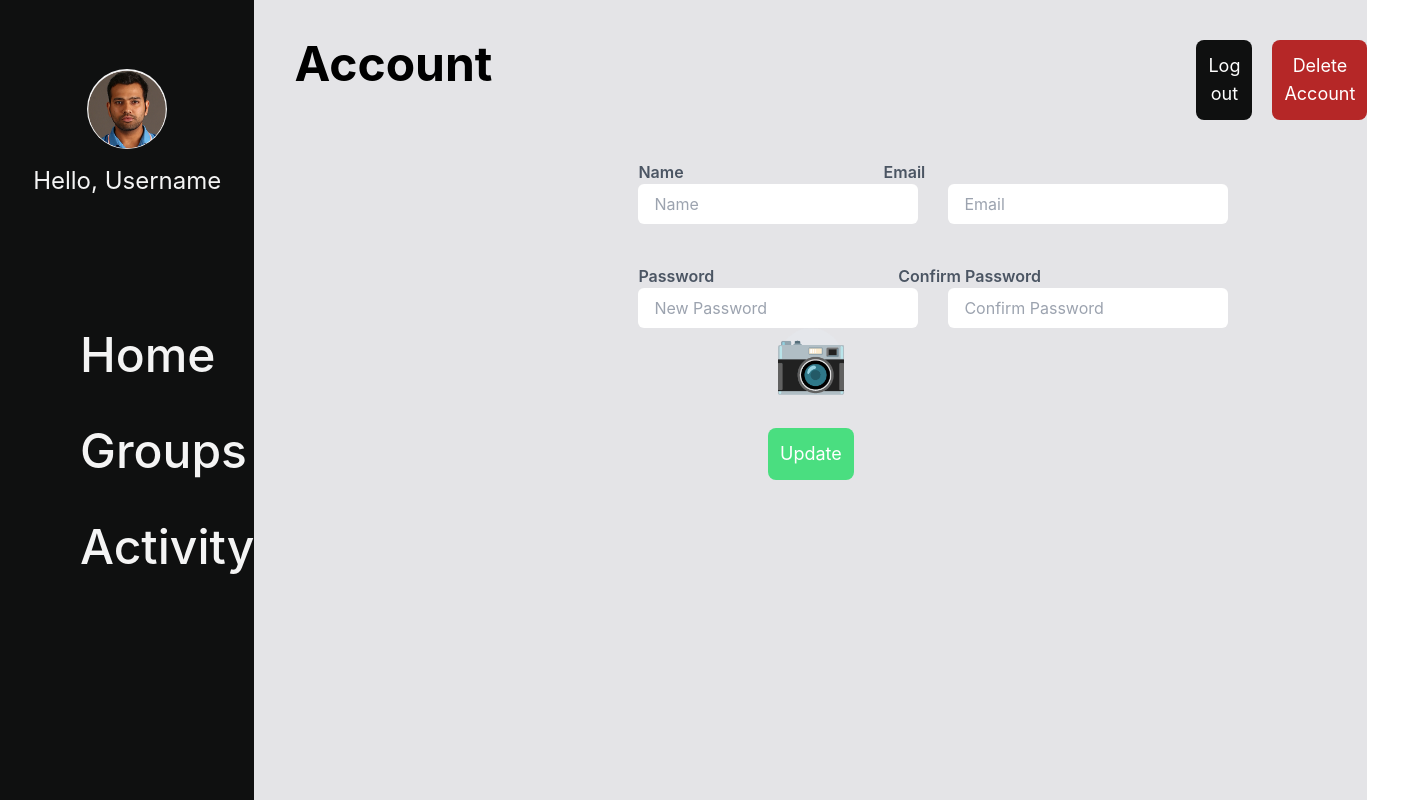
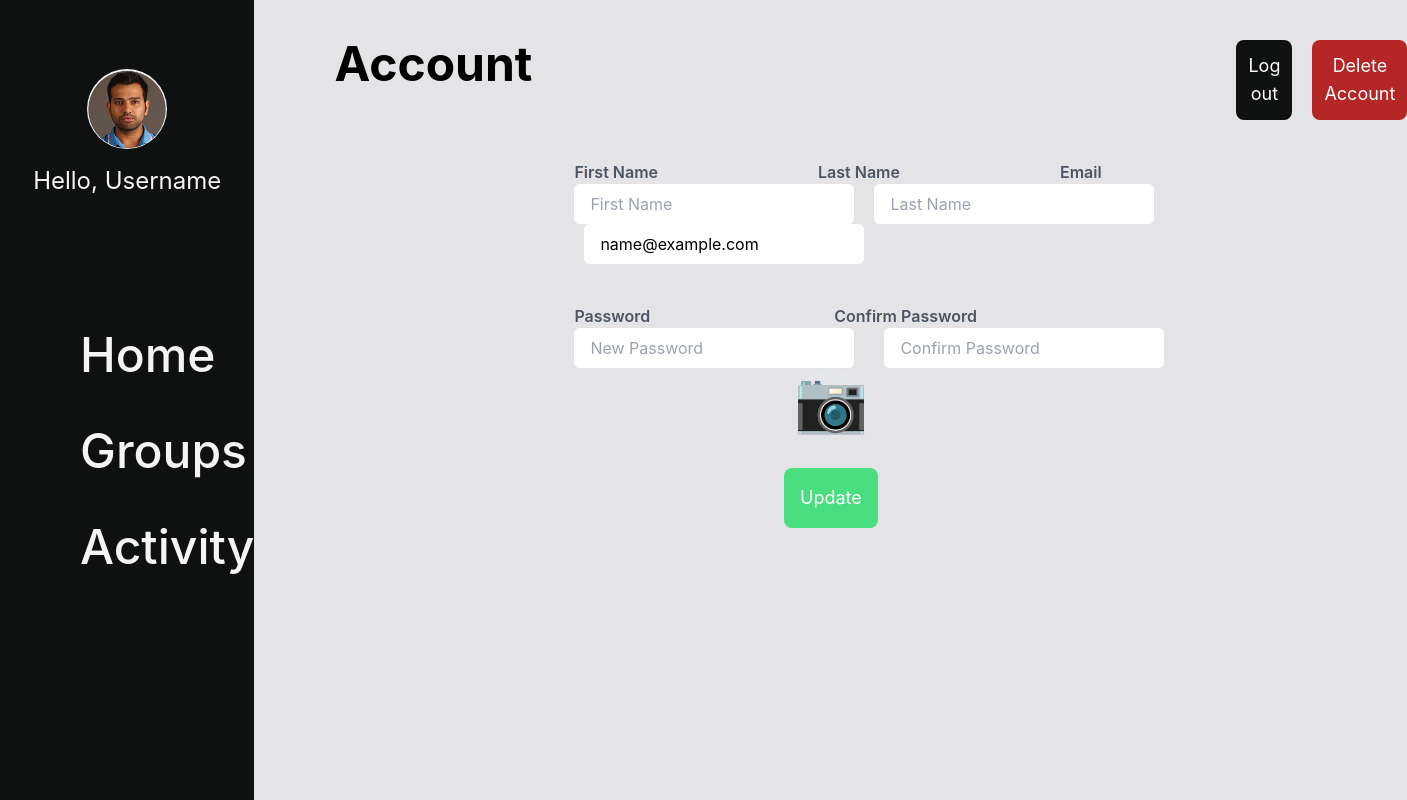
Before and after one commit to Ajaykumarunt/Best_Team_Ever, a React (Create React App) app in the folder ai_split/: page /account in a window 1280 px wide. Shown: the whole page, 1407 px wide, since content can reach past the window. Built offline with nearby package versions, Linux system fonts and the light colour scheme; no server answers; sample sign-in values are in the browser's storage.

Commit message:
Code changes for Bug Fixes And Code refactoring.

```diff
--- a/ai_split/src/components/AccountPage.js
+++ b/ai_split/src/components/AccountPage.js
@@ -1,29 +1,15 @@
-//import React from "react";
+import React, { useContext, useState } from "react";
+import { AuthContext } from "../contexts/AuthContext";
 import SideNavigation from "./SideNavigation";
-import React, { useState } from "react";
 
 const ActivityPage = () => {
-  const [name, setName] = useState("");
-  const [email, setEmail] = useState("");
+  const { currentUser } = useContext(AuthContext);
+  const [FirstName, setFirstName] = useState(currentUser.first_name);
+  const [LastName, setLastName] = useState(currentUser.last_name);
+  const [email, setEmail] = useState(currentUser.email);
   const [newPassword, setNewPassword] = useState("");
   const [confirmPassword, setConfirmPassword] = useState("");
   const [profileImage, setProfileImage] = useState(null);
-
-  const handleNameChange = (e) => {
-    setName(e.target.value);
-  };
-
-  const handleEmailChange = (e) => {
-    setEmail(e.target.value);
-  };
-
-  const handleNewPasswordChange = (e) => {
-    setNewPassword(e.target.value);
-  };
-
-  const handleConfirmPasswordChange = (e) => {
-    setConfirmPassword(e.target.value);
-  };
 
   const handleImageUpload = (e) => {
     // Handle image upload logic here
@@ -36,10 +22,8 @@ const ActivityPage = () => {
     if (!email.match(emailFormat)) {
       alert("Email is not in a valid format.");
     } else if (newPassword.length < 8) {
-      // Password is too short
       alert("Password should be at least 8 characters long.");
     } else if (newPassword !== confirmPassword) {
-      // Password and Confirm Password do not match
       alert("Password and Confirm Password do not match.");
     } else {
       // Valid email format, password, and matching confirm password, proceed with update
@@ -57,65 +41,75 @@ const ActivityPage = () => {
 
   return (
     <div className="flex">
-      <div className="w-1/4">
+      <div className="w-90">
+        {/* SideNavigation Component */}
         <SideNavigation />
       </div>
       <div className="main-content bg-zinc-200 w-full">
-        <div className="flex justify-normal w-full mt-10">
-          <h1 className="flex justify-between text-5xl font-bold ml-10 mr-96">
+        <div className="flex flex-col lg:flex-row justify-between w-2/3 mt-10">
+          <h1 className="text-5xl font-bold ml-2 lg:ml-20 mr-2 lg:mr-96">
             Account
           </h1>
-          <div>
-            <div className="flex justify-center ml-80">
+          <div className="lg:flex justify-center ml-2 lg:ml-80">
             <button
-                className="bg-bg-black text-white p-3 text-lg rounded-lg hover:bg-stone-600 mr-5"
+              className="bg-bg-black text-white p-3 text-lg rounded-lg hover:bg-stone-600 mr-6 lg:mr-5"
               type="button"
-                color="Black"
             >
               Log out
             </button>
             <button
               className="bg-red text-white p-3 rounded-lg text-lg hover:bg-rose-600"
               type="button"
-                color="red"
             >
               Delete Account
             </button>
           </div>
         </div>
-        </div>
         <div className="form flex-auto">
-          <div className="form-row justify-items-stretch ml-96">
+          <div className="form-row justify-items-stretch ml-2 lg:ml-80">
             <div className="mt-10">
               <label
-                htmlFor="name"
-                className="mr-2 text-gray-600 font-semibold"
+                htmlFor="First Name"
+                className="text-gray-600 font-semibold"
               >
-                Name
+                First Name
+              </label>
+              <label
+                htmlFor="Last Name"
+                className="ml-2 lg:ml-40 text-gray-600 font-semibold"
+              >
+                Last Name
               </label>
               <label
                 htmlFor="email"
-                className="ml-48 text-gray-600 font-semibold"
+                className="ml-2 lg:ml-40 text-gray-600 font-semibold"
               >
                 Email
               </label>
             </div>
             <input
               type="text"
-              value={name}
-              onChange={handleNameChange}
-              placeholder="Name"
+              value={FirstName}
+              onChange={(e) => setFirstName(e.target.value)}
+              placeholder="First Name"
+              className="mr-5 rounded-md py-2 px-4 bg-white hover:bg-gray-300 focus:outline-black transition duration-300"
+            />
+            <input
+              type="text"
+              value={LastName}
+              onChange={(e) => setLastName(e.target.value)}
+              placeholder="Last Name"
               className="mr-5 rounded-md py-2 px-4 bg-white hover:bg-gray-300 focus:outline-black transition duration-300"
             />
             <input
               type="text"
               value={email}
-              onChange={handleEmailChange}
+              onChange={(e) => setEmail(e.target.value)}
               placeholder="Email"
               className="ml-2.5 rounded-md py-2 px-4 bg-white hover:bg-gray-300 focus:outline-black transition duration-300"
             />
           </div>
-          <div className="form-row justify-items-stretch ml-96">
+          <div className="form-row justify-items-stretch ml-2 lg:ml-80">
             <div className="mt-10">
               <label
                 htmlFor="password"
@@ -125,7 +119,7 @@ const ActivityPage = () => {
               </label>
               <label
                 htmlFor="confirm password"
-                className="ml-44 text-gray-600 font-semibold"
+                className="ml-2 lg:ml-44 text-gray-600 font-semibold"
               >
                 Confirm Password
               </label>
@@ -133,14 +127,14 @@ const ActivityPage = () => {
             <input
               type="password"
               value={newPassword}
-              onChange={handleNewPasswordChange}
+              onChange={(e) => setNewPassword(e.target.value)}
               placeholder="New Password"
               className="mr-5 rounded-md py-2 px-4 bg-white hover:bg-gray-300 focus:outline-black transition duration-300"
             />
             <input
               type="password"
               value={confirmPassword}
-              onChange={handleConfirmPasswordChange}
+              onChange={(e) => setConfirmPassword(e.target.value)}
               placeholder="Confirm Password"
               className="ml-2.5 rounded-md py-2 px-4 bg-white hover:bg-gray-300 focus:outline-black transition duration-300"
             />
@@ -170,7 +164,7 @@ const ActivityPage = () => {
           <div className="flex justify-center mt-9">
             <button
               onClick={handleUpdateProfile}
-              className="green-button bg-green-400 text-white p-3 rounded-lg text-lg hover:bg-green-600"
+              className="green-button bg-green-400 text-white p-4 rounded-lg text-lg hover:bg-green-600"
             >
               Update
             </button>
```
Lines whose indentation alone changed are shown as unchanged.
